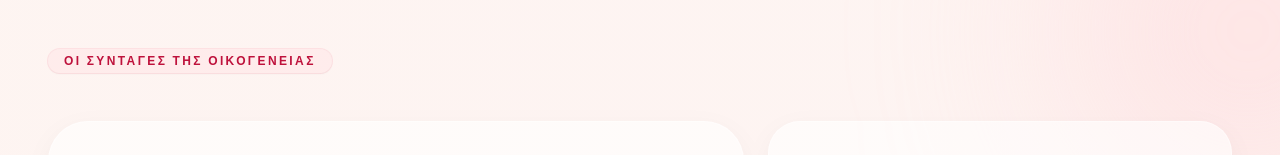
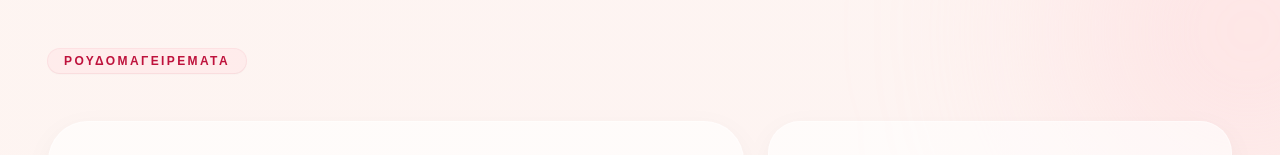
Before and after one commit to Roudis/roudomageiremata, a Next.js app: page / in a window 1280 px wide. Shown: the top 155 px of the page. Built offline with nearby package versions, Linux system fonts and the light colour scheme.

Commit message:
fix: update page layout to reflect changes in routing structure

```diff
--- a/app/page.tsx
+++ b/app/page.tsx
@@ -8,7 +8,7 @@ export default async function Home() {
     <main className="mx-auto flex min-h-screen w-full max-w-7xl flex-col px-6 py-12 sm:px-10 lg:px-12 animate-fade-in-up">
       <header className="mb-12 text-center sm:text-left">
         <p className="inline-flex items-center rounded-full bg-rose-100/50 px-4 py-1 text-xs font-semibold uppercase tracking-[0.2em] text-rose-700 shadow-sm ring-1 ring-rose-200/50 backdrop-blur-sm">
-          Οι Συνταγες της Οικογενειας
+          Ρούδομαγειρέματα
         </p>
       </header>
 
```
